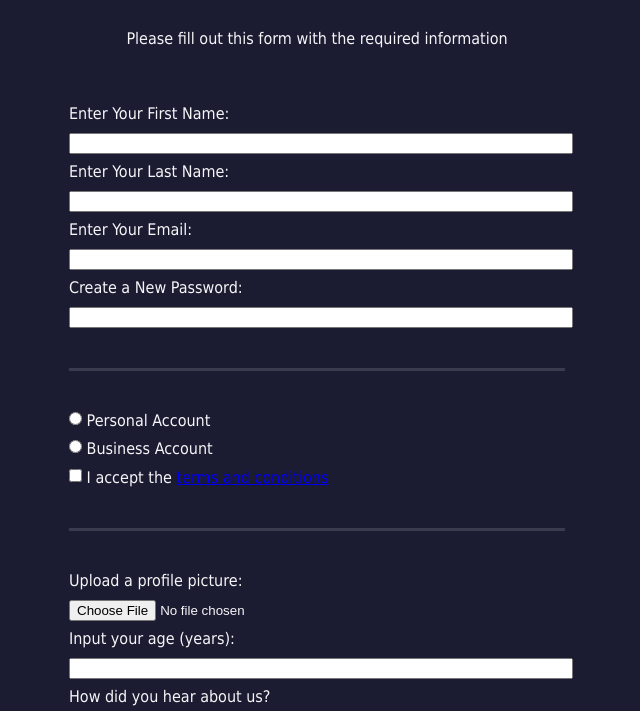
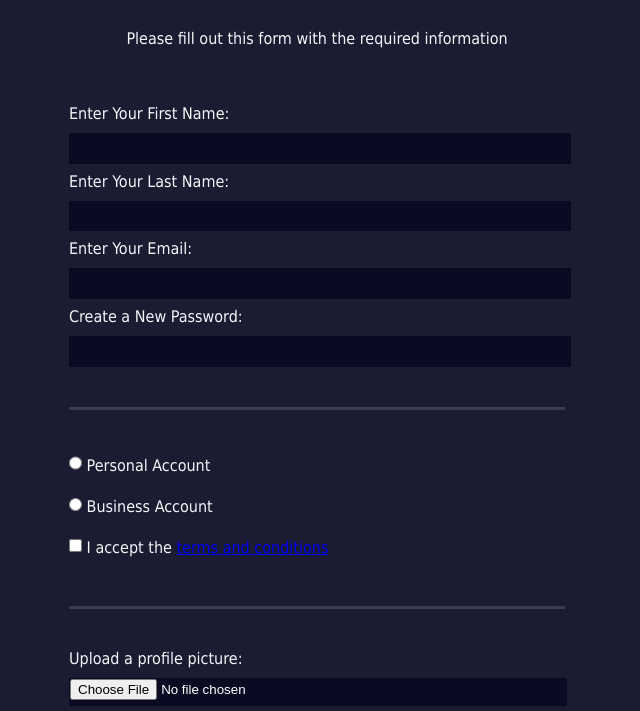
Before and after one commit to Vadim-Akmeev/Registration-form, a plain HTML site: page index.html in a window 1280 px wide. Shown: the part 73-784 px from the top of the page, without its empty margins (323-963 px from the left). Drawn offline with Linux system fonts and the light colour scheme.

Commit message:
Update styles.css

```diff
--- a/styles.css
+++ b/styles.css
@@ -38,6 +38,13 @@ body {
   input, textarea, select{
     width: 100%;
     margin: 10px 0 0;
+    min-height: 2em;
+  }
+
+  input, textarea {
+    background-color:#0a0a23 ;
+    border: #0a0a23 1px solid;
+    color: #ffffff;
   }
 
   .inline {
```
